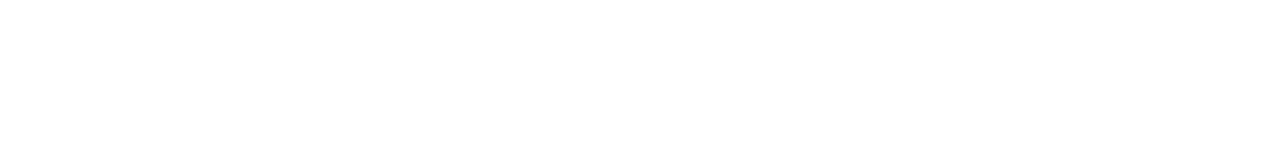
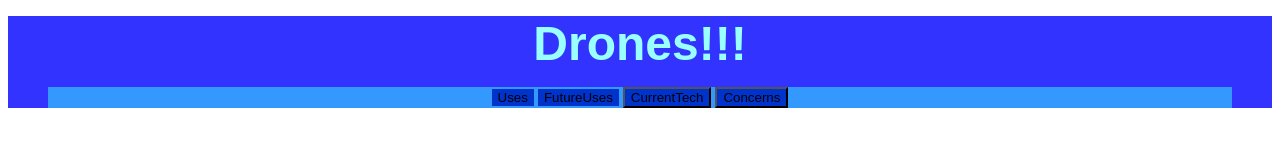
Before and after one commit to gigharborhs/gigharborhs.github.io, a plain HTML site: page TSA Website.html in a window 1280 px wide. Drawn offline with Linux system fonts and the light colour scheme.

Commit message:
Changed the style a bit

```diff
--- a/TSA Website.html
+++ b/TSA Website.html
@@ -2,9 +2,24 @@
 <html xmlns="http://www.w3.org/1999/xhtml">
 <head>
 <meta http-equiv="Content-Type" content="text/html; charset=UTF-8" />
-<title>Untitled Document</title>
+<title>Drones</title>
 </head>
+<body>
+	<div style="background:#33F">
+	  <center><p><font face="arial" size="20" color="#99FFFF"><b>Drones!!!</b></font></p></center>
+	  <figure>
 
-<body>
+    	</figure>
+   	  <figure style="background:#39F">
+       	  <center><article style="color:#9FF">
+
+          <button id="button1" type="button" style="background:#03C;border:none">Uses</button>
+          <button id="button2" type="button" style="background:#03C;border:none">FutureUses</button>
+          <button id="button3" type="button" style="background:#03C">CurrentTech</button>
+          <button id="button4" type="button" style="background:#03C">Concerns</button>
+          </article></center>
+        </figure>
+    </div>
 </body>
 </html>
+<!--feedback-->
```
